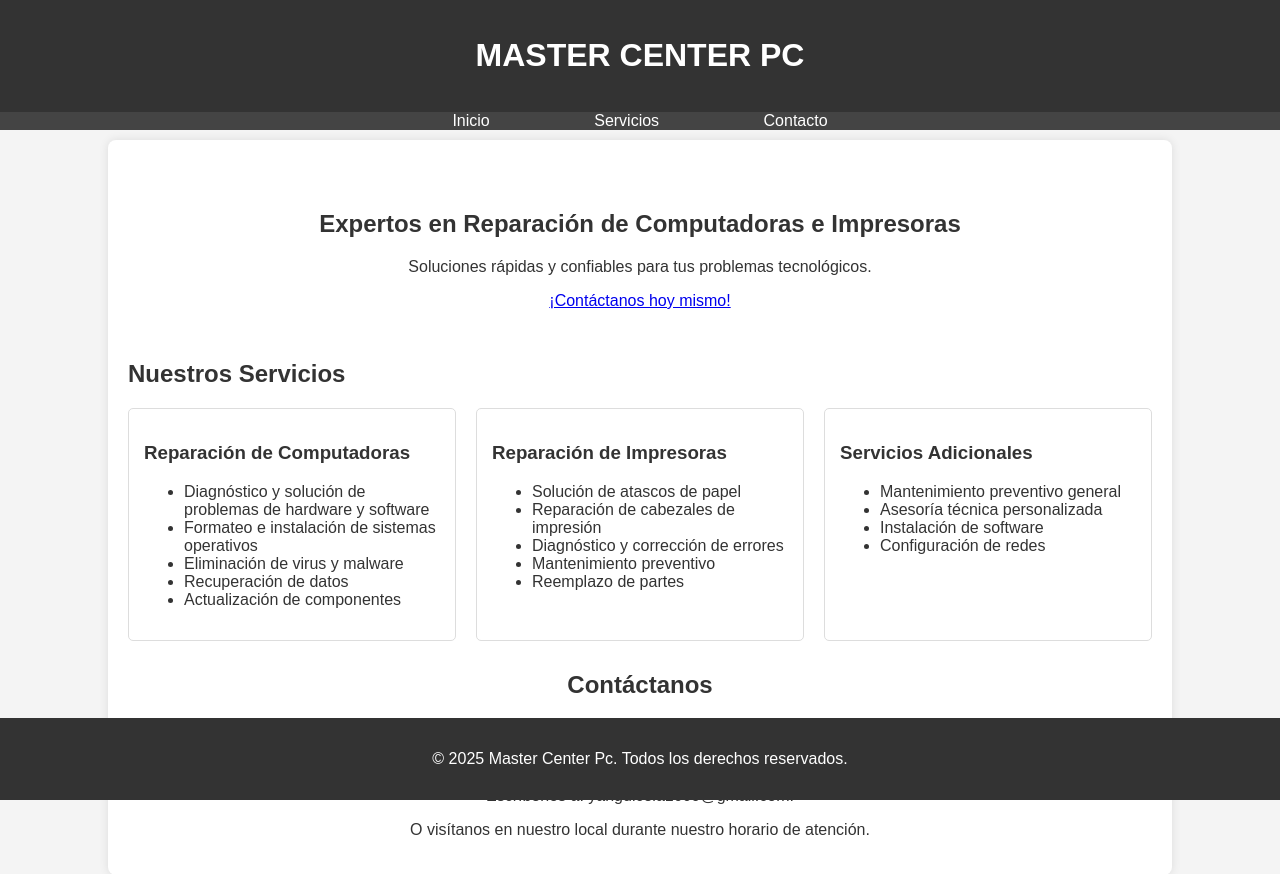
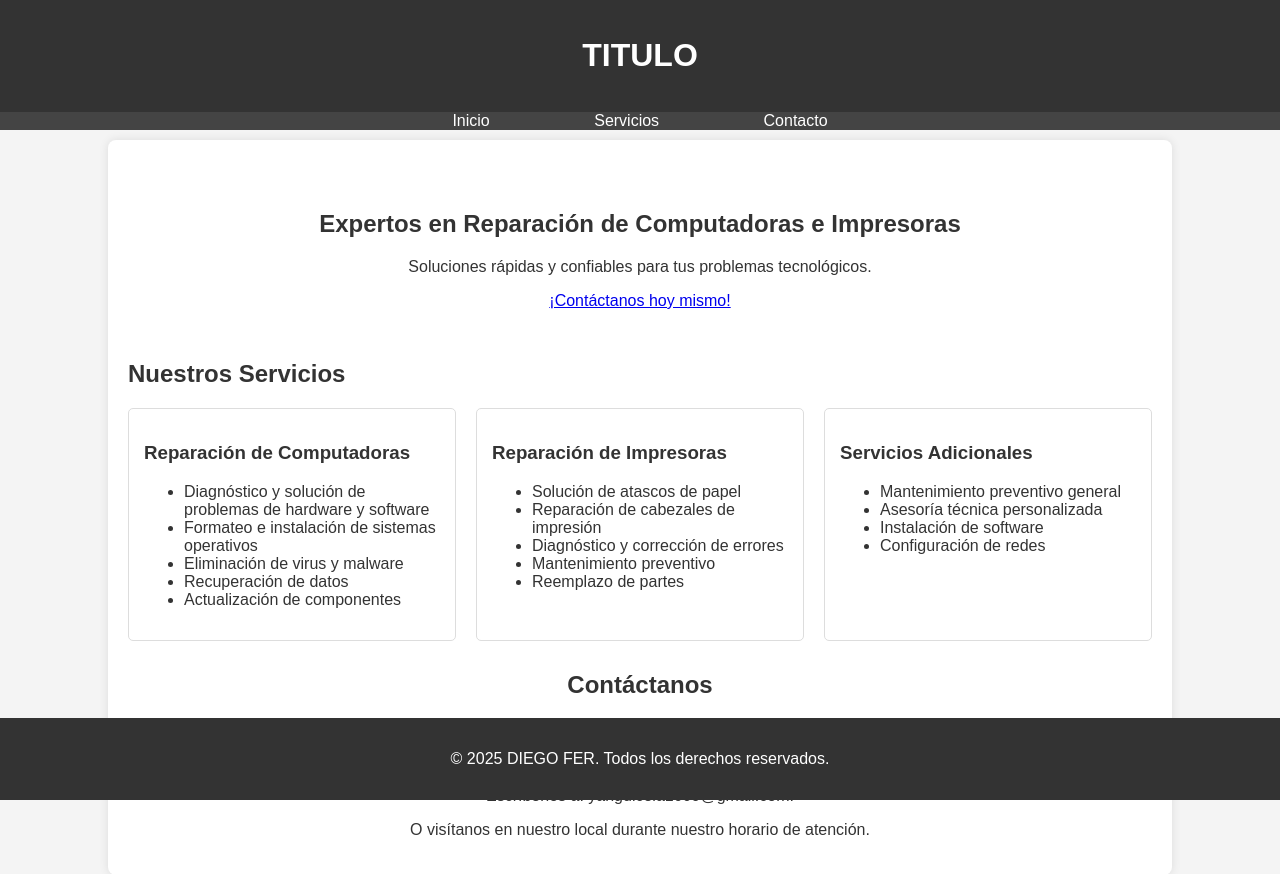
Before and after one commit to DiegoFer2000/sitio-web-MCP, a plain HTML site: page index.html in a window 1280 px wide. Drawn offline with Linux system fonts and the light colour scheme.

Commit message:
index.html

```diff
--- a/index.html
+++ b/index.html
@@ -73,7 +73,7 @@
 </head>
 <body>
     <header>
-        <h1><b>MASTER CENTER PC</b></h1>
+        <h1><b>TITULO</b></h1>
     </header>
     <nav>
         <ul>
@@ -134,7 +134,7 @@
     </div>
 
     <footer>
-        <p>&copy; 2025 Master Center Pc. Todos los derechos reservados.</p>
+        <p>&copy; 2025 DIEGO FER. Todos los derechos reservados.</p>
     </footer>
 </body>
 </html>
```
